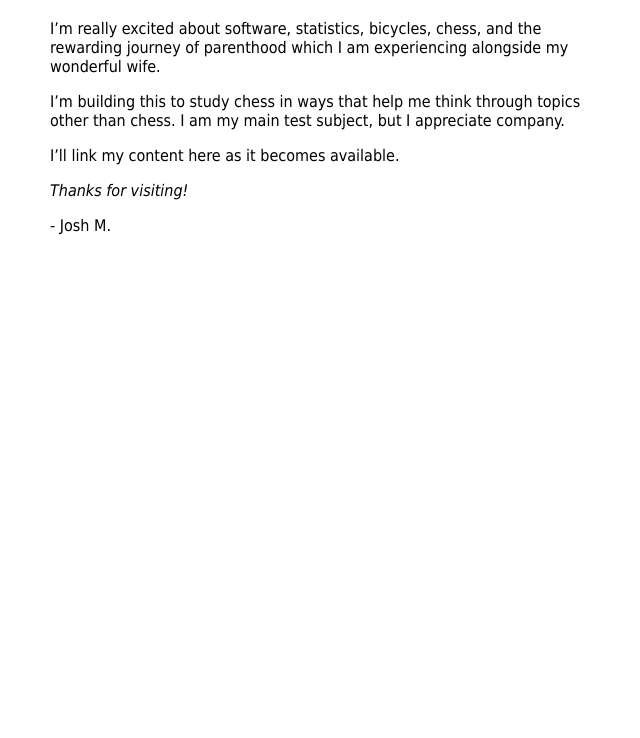
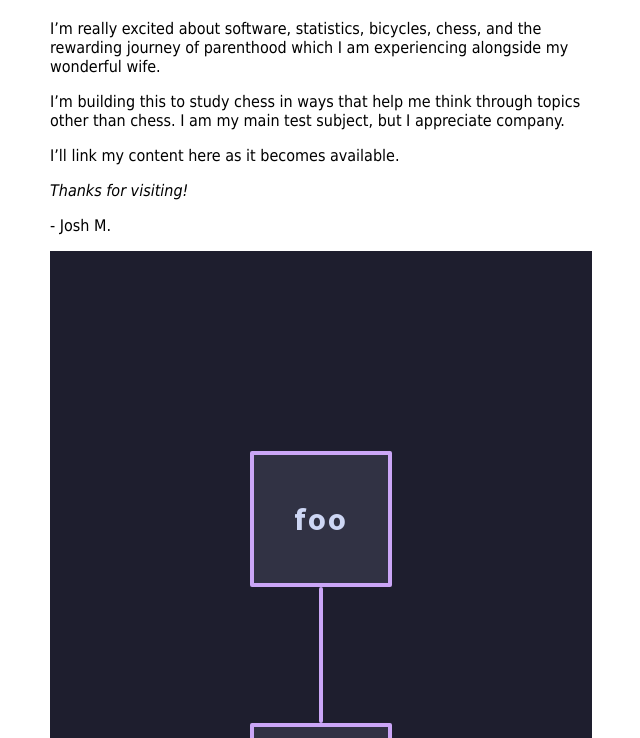
Before and after one commit to brantmerrell/jbm.eco, a plain HTML site: page html/index.nginx-debian.html in a window 1280 px wide. Shown: the part 62-800 px from the top of the page, without its empty margins (310-950 px from the left). Drawn offline with Linux system fonts and the light colour scheme.

Commit message:
render foo.png through .md file

```diff
--- a/html/index.nginx-debian.html
+++ b/html/index.nginx-debian.html
@@ -24,5 +24,6 @@
 <p>I’ll link my content here as it becomes available.</p>
 <p><em>Thanks for visiting!</em></p>
 <p>‐ Josh M.</p>
+<p><img src="foo.png" /></p>
 </body>
 </html>
```
Also changed, not shown: html/foo.png (added), 3 other files.
